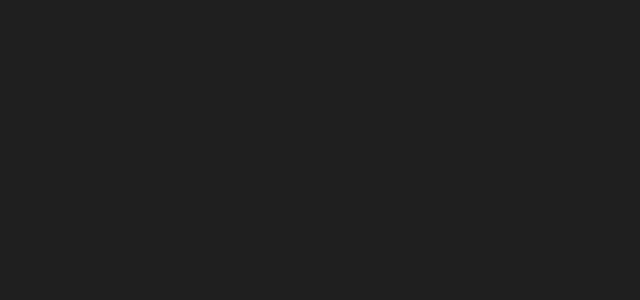
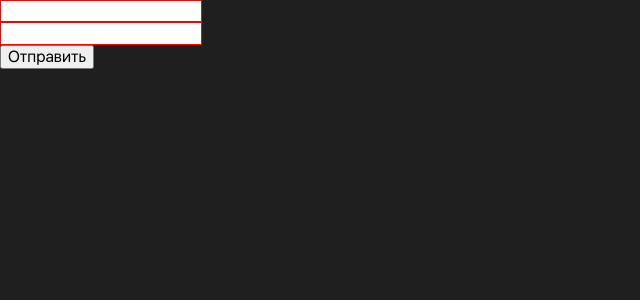
Before and after one commit to deshk0/assistant, a React (Create React App) app in the folder my-app/: page / in a window 1280 px wide. Shown: the top 300 px of the page, without its empty margins (0-640 px from the left). Built offline with nearby package versions, Linux system fonts and the light colour scheme.

Commit message:
nineteenth commit

```diff
--- a/my-app/src/component/Start.jsx
+++ b/my-app/src/component/Start.jsx
@@ -1,14 +1,47 @@
 import React from 'react'
 import ReactDOM from 'react-dom';
+import {SECRET_KEY} from './passwords'
+
 
 export class Start extends React.Component{
     constructor(props) {
         super(props);
 
         this.state = {
+            login: '',
+            password: '',
+        };
 
+    }
+    setLogin(login){
+        this.setState({
+            login: login
+        })
+        console.log(login)
+    }
+    setPassword(password){
+        this.setState({
+            password: password
+        })
+        console.log(password)
+    }
+    onClick(){
+        let login = this.state.login
+        let password = this.state.password
 
-        };
+        fetch(`https://api.jsonbin.io/b`, {
+            method: 'POST',
+            headers:{
+                'Content-type': 'application/json',
+                'secret-key': SECRET_KEY,
+                'name': `${login}`
+            },
+            body: JSON.stringify({
+                name: login,
+                password: password
+            })
+
+        })
 
     }
 
@@ -16,8 +49,125 @@
     render(){
         return(
             <div>
-
+                <LoginForm UserName = {this.setLogin = this.setLogin.bind(this)} />
+                <LoginForm UserName = {this.setPassword = this.setPassword.bind(this)} />
+                <button onClick={this.onClick = this.onClick.bind(this)} >Отправить</button>
             </div>
         )
     }
 }
+class LoginForm extends React.Component {//
+    constructor(props) {
+      super(props);
+
+      this.state = {
+        emailValid: false,
+        value: ''
+      };
+    }
+
+    onEmailChange(emailValid) {
+      this.setState({
+        emailValid,
+      });
+    }
+
+    setValue(value){
+        this.setState({
+            emailValue: value
+        })
+
+        this.props.UserName(value)
+        //console.log(`${value}`)
+    }
+
+    render() {
+      return (
+        <div>
+            <div>{this.props.name}</div>
+          <LoginInput
+
+            onValidChange={this.onEmailChange.bind(this)}
+            onValue={this.setValue.bind(this)}
+            onChange={this.setValue.bind(this)}
+
+
+            />
+        </div>
+      );
+    }
+}
+
+
+class LoginInput extends React.Component {
+    constructor(props) {
+      super(props);
+
+      this.state = {
+        valid: false,
+      };
+
+      this.validator = /\w\w/;
+    }
+
+    onChange(event) {
+      const value = event.target.value;
+      const valid = this.validator.test(value);
+
+      if (valid !== this.state.valid) {
+        this.setState({
+          valid,
+        });
+
+        this.props.onValidChange(valid);
+
+      }
+      this.props.onValue(value);
+    }
+
+
+    render() {
+      return (
+        <input
+          type="text"
+          style={{
+            border: `1px solid ${this.state.valid ? 'green' : 'red'}`,
+          }}
+          onChange={this.onChange.bind(this)}
+        />
+      );
+    }
+}
+
+
+function createBin(){
+    fetch('https://api.jsonbin.io/b', {
+        method: 'POST',
+        headers:{
+            'Content-type': 'application/json',
+            'secret-key': SECRET_KEY,
+        },
+        body: JSON.stringify({
+          name: {
+            first : "Vitya",
+            second : "Gay",
+          },
+            surname: 'Delux'
+        })
+
+    })
+}
+function readBin(){
+  fetch('https://api.jsonbin.io/b/5e3ed77c79afb813dc1c1d96', {
+      method: 'GET',
+      headers:{
+        'secret-key': SECRET_KEY,
+      },
+  })
+  .then(response => response.json())
+  .then(res => console.log(res))
+}
+
+// id = 5e3ed77c79afb813dc1c1d96
+window.createBin = createBin;
+window.readBin = readBin;
```
Also changed, not shown: my-app/src/index.js (line endings or trailing spaces), 1 other file (tests, documents, lock files or other folders).
